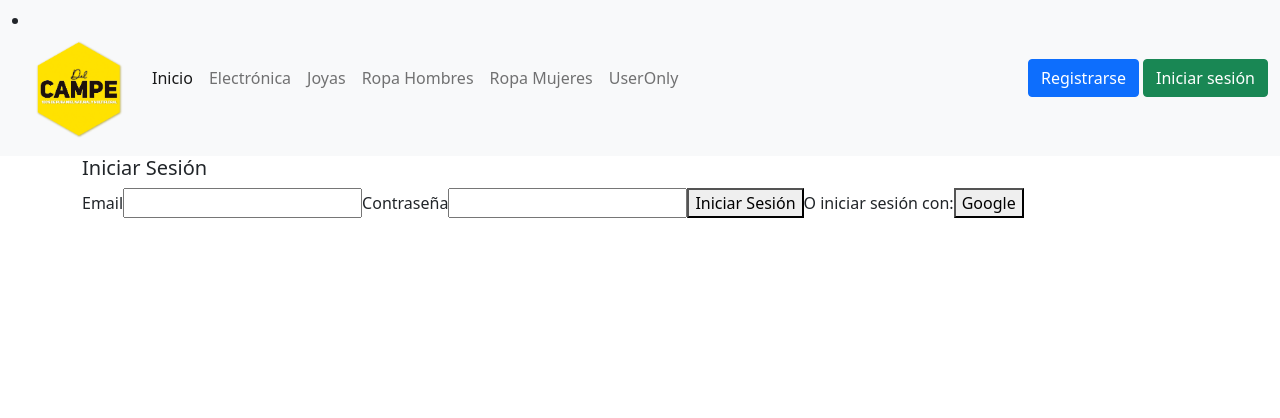
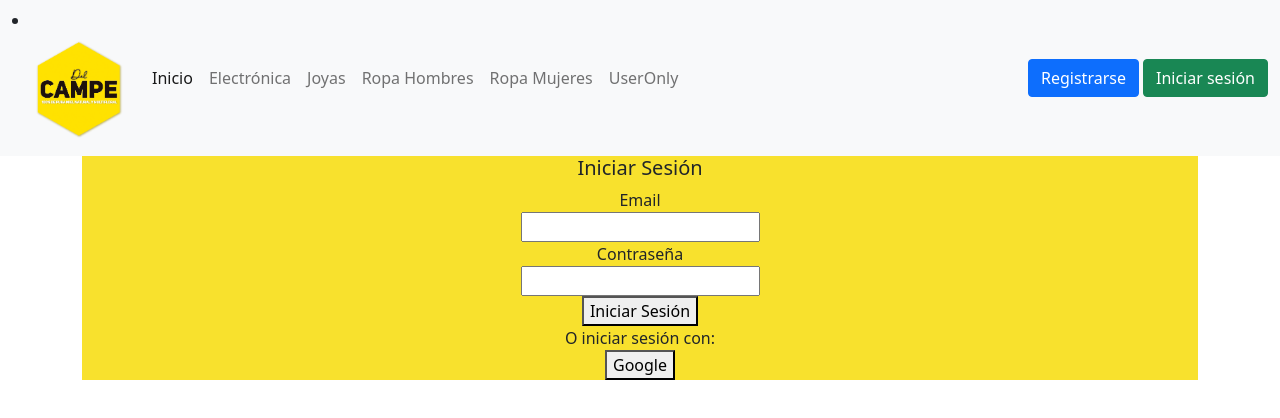
Before and after one commit to Jose-ph/tienda_basualdo, a React (Create React App) app: page /login in a window 1280 px wide. Shown: the top 418 px of the page. Built offline with nearby package versions, Linux system fonts and the light colour scheme; no server answers.

Commit message:
update component styles

```diff
--- a/src/App.css
+++ b/src/App.css
@@ -12,3 +12,27 @@
     height: 150px;
 
 }
+
+#prueba-tres{
+    margin: auto;
+    display: flex;
+    align-items: center;
+    justify-content: center;
+}
+
+#prueba-cuatro{
+    background-color: #f8e12d;
+    margin: auto;
+    display: flex;
+    flex-direction: column;
+    align-items: center;
+    justify-content: center;
+}
+
+#carrito {
+
+    margin-left: 500px;
+
+
+
+}
--- a/src/components/CartItem/CartItem.js
+++ b/src/components/CartItem/CartItem.js
@@ -18,7 +18,7 @@ function CartItem(product) {
             <p> Precio: {product.product.price}  </p>
             <p> Cantidad:{product.product.quantity} </p>
 
-           <button className='btn btn-danger' onClick={() => removeItem(product.product.id)} > borrar Item</button>
+           <button className='btn btn-danger' onClick={() => removeItem(product.product.id)} > Borrar Item</button>
 
 
         </div>
--- a/src/components/CartView/CartView.js
+++ b/src/components/CartView/CartView.js
@@ -27,6 +27,8 @@ function CartView() {
 
                 <>
 
+                <div id='carrito'>
+
                 <h3> Su compra:</h3>
 
                 {
@@ -38,9 +40,10 @@ function CartView() {
                 <h2>Total: $ {totalPurchase()} </h2>
 
 
-                <button className='btn btn-danger' onClick={()=>{clearCart()}} >Borrar carrito</button>
+                <button className='btn btn-danger mx-3' onClick={()=>{clearCart()}} >Borrar carrito</button>
                 <button className='btn btn-success'  onClick={()=> push("/checkout")} >Finalizar compra</button>
 
+                </div>
                 </>
 
 
--- a/src/components/LogIn/LogIn.js
+++ b/src/components/LogIn/LogIn.js
@@ -15,7 +15,7 @@ const LogIn = () => {
       {logged ? (
         <Redirect to={"/"} />
       ) : (
-        <form className="form">
+        <form id="prueba-cuatro" className="form">
           <h5 className="title">Iniciar Sesión</h5>
           <span className="form-span">Email</span>
           <input
--- a/src/components/SignUp/SignUp.js
+++ b/src/components/SignUp/SignUp.js
@@ -20,15 +20,16 @@ const SignUp = () => {
 
   return (
   <div className="">
+
       {logged ?
         (<Redirect to={"/"} />)
         : (
 
-          <form className="form" onSubmit={handleSignup} style={{'background-color':'white'}}>
+          <form id="prueba-tres" className="form d-flex  flex-column" onSubmit={handleSignup} style={{'background-color':'#f8e12d','width':'500px'}}>
             <h5 className="title">Registrarme</h5>
             <span className="form-span">Email</span>
             <input
-              type="text"
+              type="email"
               className="form-input"
               id="email-signup"
               name="email-singup"
--- a/src/containers/ItemDetailContainer/ItemDetailContainer.js
+++ b/src/containers/ItemDetailContainer/ItemDetailContainer.js
@@ -5,6 +5,7 @@ import { getPost } from '../../Services/getItem';
 
 import {dataBase} from "../../firebase/config";
 import {doc, getDoc} from "firebase/firestore/lite"
+import Loader from '../../components/Loader/Loader';
 
 
 
@@ -55,7 +56,14 @@ function ItemDetailContainer() {
 
     return (
         <div>
-            <ItemDetail products = {products}  />
+
+
+            {products.length === 0 ? <Loader/> : <ItemDetail products = {products}  /> }
+
+
+
+
+
         </div>
     )
 }
```
